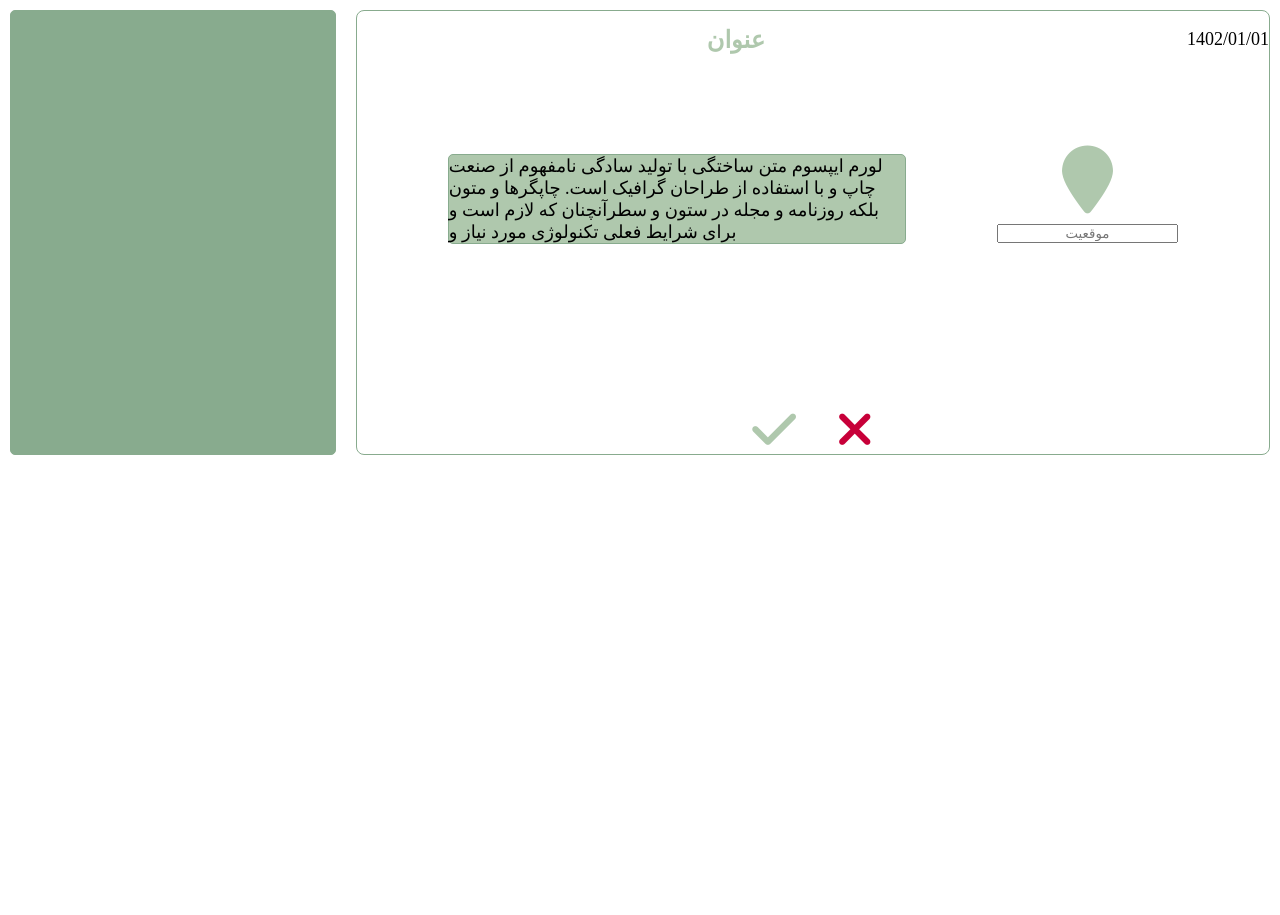
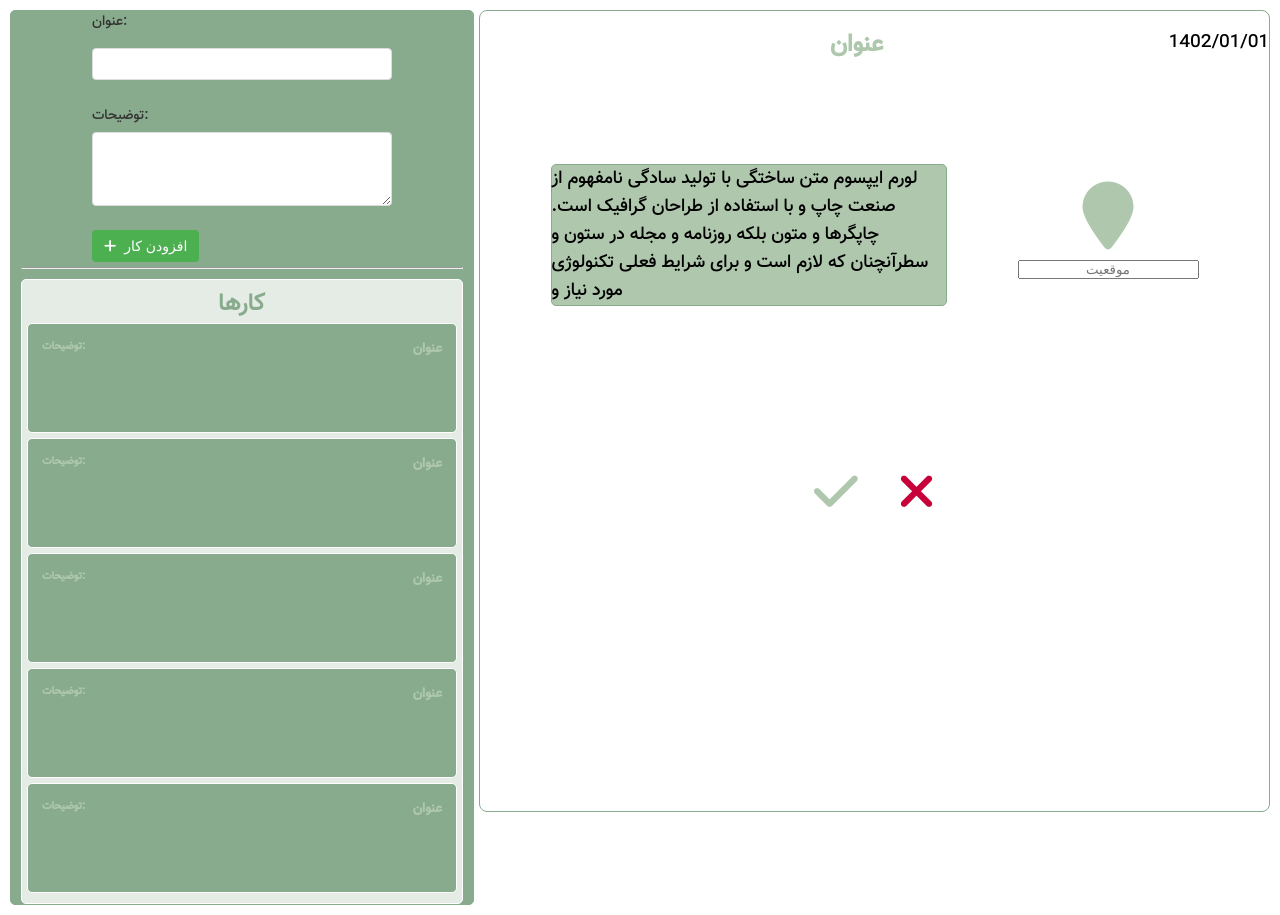
Before and after one commit to SajjadSistani/Todolist-Extra, a website with bundled scripts: page index.html in a window 1280 px wide. Before the commit the page ends 800 px from the top, so only its background shows below. Built offline with nearby package versions, Linux system fonts and the light colour scheme.

Commit message:
change design

```diff
--- a/controller.js
+++ b/controller.js
@@ -14,16 +14,12 @@ const controllAddTodo = () => {
   console.log(state);
 };
 const controllListView = () => {
-  if (state.todoList.length > 1) {
-    todoListView.render();
-  } else {
-    todoForm.render();
-    todoForm.addClickHandler(controllAddTodo);
-  }
+  todoListView.render();
 };
 
 const init = () => {
   todoView.addLoadHandler(controllTodoView);
   todoListView.addLoadHandler(controllListView);
+  todoForm.addClickHandler(controllAddTodo);
 };
 init();
--- a/index.html
+++ b/index.html
@@ -14,7 +14,69 @@
   <body>
     <div class="container">
       <!-- Todos box -->
-      <section class="todo-box"></section>
+      <div class="todoSection">
+        <div class="addForm">
+          <form class="custom-form">
+            <!-- Title Input -->
+            <div class="form-group">
+              <label for="title" class="form-label">عنوان:</label>
+              <input
+                type="text"
+                id="title"
+                name="title"
+                class="form-input"
+                required
+              />
+            </div>
+
+            <!-- Description Input -->
+            <div class="form-group">
+              <label for="description" class="form-label">توضیحات:</label>
+              <textarea
+                id="description"
+                name="description"
+                class="form-textarea"
+                rows="4"
+                required
+              ></textarea>
+            </div>
+
+            <!-- Submit Button with Plus Icon -->
+            <button type="submit" class="form-submit-btn">
+              <i class="fas fa-plus"></i> افزودن کار
+            </button>
+          </form>
+        </div>
+        <hr />
+        <section class="todo-box">
+      <h2 class="title-work">کارها</h2>
+          <div class="todoItem">
+            <h6>توضیحات:</h6>
+            <h5>عنوان</h5>
+
+          </div>
+          <div class="todoItem">
+            <h6>توضیحات:</h6>
+            <h5>عنوان</h5>
+
+          </div>
+          <div class="todoItem">
+            <h6>توضیحات:</h6>
+            <h5>عنوان</h5>
+
+          </div>
+          <div class="todoItem">
+            <h6>توضیحات:</h6>
+            <h5>عنوان</h5>
+
+          </div>
+          <div class="todoItem">
+            <h6>توضیحات:</h6>
+            <h5>عنوان</h5>
+
+          </div>
+        </section>
+      </div>
 
       <!-- Menu Hamburger Icon -->
       <span class="bars-icon">
--- a/style.css
+++ b/style.css
@@ -3,6 +3,29 @@
   padding: 0;
 }
 
+@font-face {
+  font-family:'vazir-medium';
+  src: url('./assets/Fonts/Vazir-Medium.woff2') format('woff2');
+}
+@font-face {
+  font-family:'vazir-bold';
+  src: url('./assets/Fonts/Vazir-Bold.woff2') format('woff2');
+}
+body {
+  font-family:'vazir-medium';
+}
+.title-work{
+  font-family:'vazir-bold';
+  color: #88ab8e;
+}
+.todoItem{
+  display:flex;
+  justify-content: space-Between;
+  font-size:16px;
+  border: 1px solid white !important;
+  color: #afc8ad;
+  padding:14px;
+}
 .container {
   margin: 10px;
   display: flex;
@@ -11,15 +34,7 @@
 .item-box {
   border: 1px solid #88ab8e;
   border-radius: 8px;
-
-}
-
-.description-text{
-  margin:auto;
-}
-.title-input{
-  color: white;
-  margin:auto;
+  height: 100vh;
 }
 
 .text-box {
@@ -90,11 +105,14 @@
 }
 
 .todo-box {
-  background-color: #88ab8e;
+  background-color: #e4ece5;
   border-radius: 5px;
-  border: 1px solid #88ab8e;
-  width: 50%;
-  margin-right: 20px;
+  border: 1px solid white;
+  min-height: 330px;
+  overflow: auto;
+  text-align: center;
+  margin-top: 10px;
+  padding: 5px;
 }
 
 .todo-box-text-box {
@@ -226,3 +244,70 @@ input {
     margin: 10px;
   }
 }
+
+.custom-form {
+  max-width: 300px;
+  margin: 0 auto;
+}
+
+.form-group {
+  margin-bottom: 15px;
+}
+
+.form-label {
+  display: block;
+  margin-bottom: 5px;
+  font-size: 14px;
+  color: #333;
+}
+
+.form-input,
+.form-textarea {
+  width: 100%;
+  padding: 8px;
+  font-size: 12px;
+  border: 1px solid #ddd;
+  border-radius: 4px;
+  box-sizing: border-box;
+}
+
+.form-textarea {
+  resize: vertical;
+}
+
+.form-submit-btn {
+  background-color: #4caf50;
+  color: white;
+  padding: 8px 12px;
+  font-size: 14px;
+  border: none;
+  border-radius: 4px;
+  cursor: pointer;
+  margin-bottom: 5px;
+}
+
+.form-submit-btn i {
+  margin-right: 4px;
+}
+
+.todoSection {
+  display: flex;
+  flex-direction: column;
+  background-color: #88ab8e;
+  border-radius: 5px;
+  border: 1px solid #88ab8e;
+  width: 50%;
+  margin-right: 5px;
+  padding-left: 10px;
+  padding-right: 10px;
+}
+
+.todoItem {
+  display: flex;
+  width: 400px;
+  height: 80px;
+  border: 1px solid black;
+  border-radius: 5px;
+  background-color: #88ab8e;
+  margin-bottom: 5px;
+}
```
